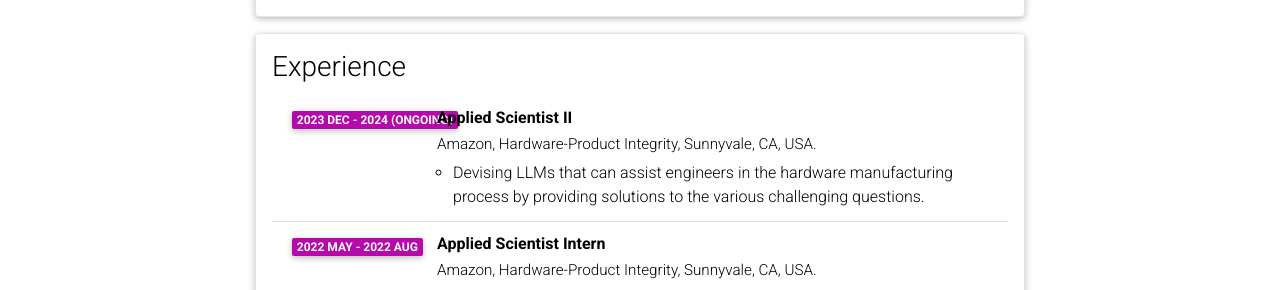
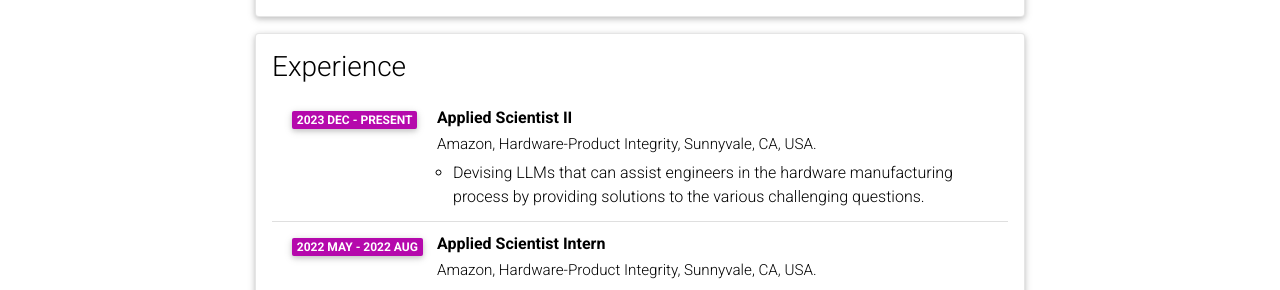
Before and after one commit to hiteshsapkota/hitesh.github.io, a Jekyll site: the page built from _pages/cv.md, in a window 1280 px wide and 900 px high, scrolled down 743 px. Shown: the part 147-437 px from the top of the window. Built offline with Jekyll 4.4.1, drawn with Linux system fonts in a browser that asks for light colours; comment, search, counter and statistics services are not loaded; a style sheet for code colours, icons or effects is not loaded.

Commit message:
webpage minor fix

```diff
--- a/_data/cv.yml
+++ b/_data/cv.yml
@@ -31,7 +31,7 @@
   contents:
     - title: Applied Scientist II
       institution: Amazon, Hardware-Product Integrity, Sunnyvale, CA, USA.
-      year: 2023 DEC - 2024 (Ongoing)
+      year: 2023 DEC - PRESENT
       description:
         - Devising LLMs that can assist engineers in the hardware manufacturing process by providing solutions to the various challenging questions.
 
```
